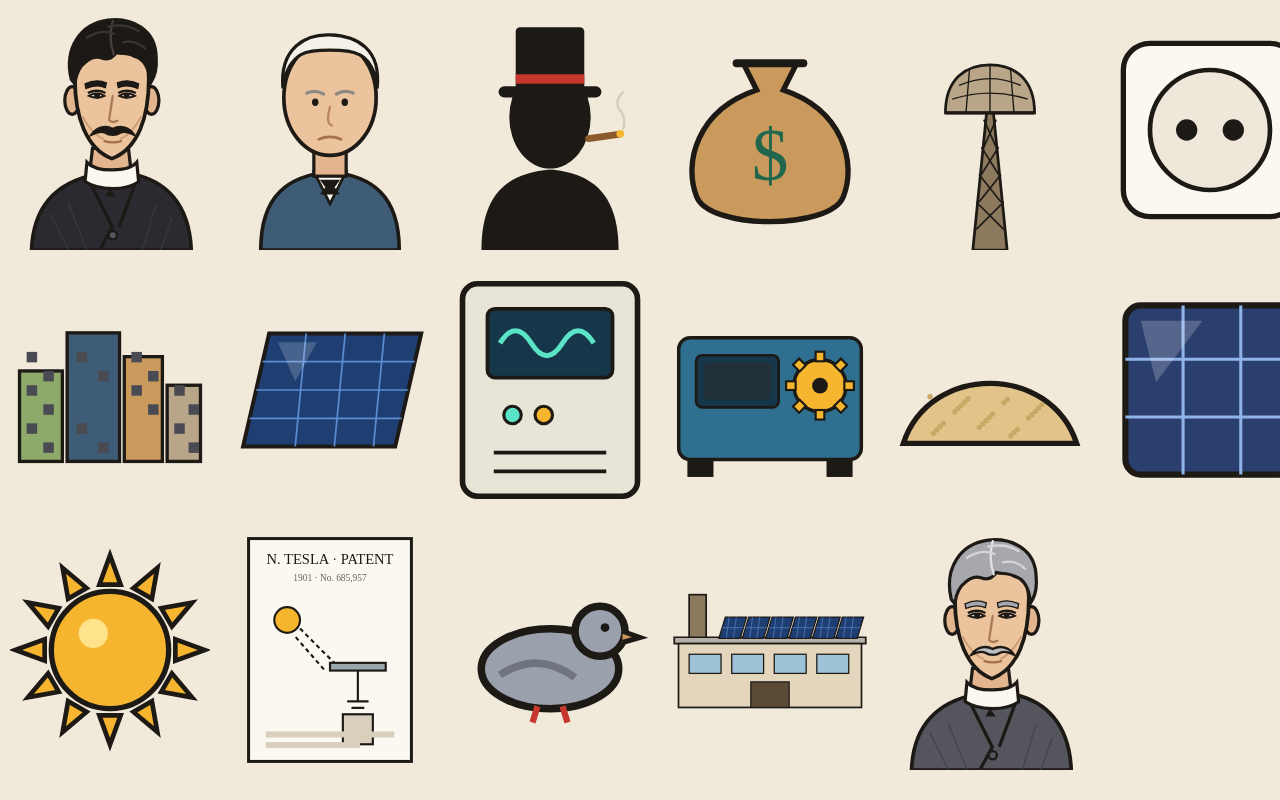
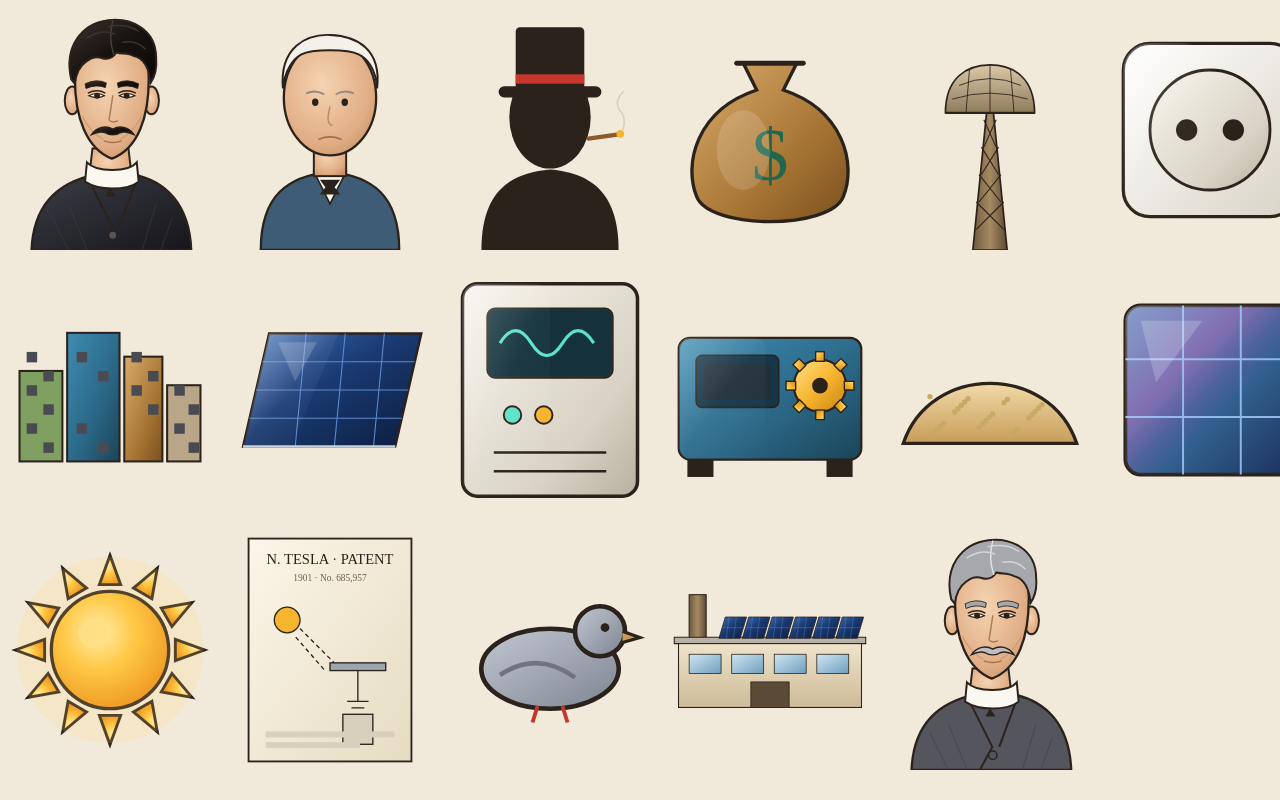
Before and after one commit to abdurahimabdunabiyev-a11y/abdurahim, a plain HTML site: page montaj_03/test_art.html in a window 1280 px wide. Shown: the top 800 px of the page. Drawn offline with Linux system fonts and the light colour scheme.

Commit message:
Montaj 03: premium ikonkalar qatlami (gradient, yaltirash, ingichka kontur)
Co-Authored-By: Claude Opus 5.5 <noreply@anthropic.com>
Claude-Session: https://claude.ai/code/session_013vWPQPfz64bLQ4PrujeEFc

```diff
--- /dev/null
+++ b/montaj_03/ikon/one.html
@@ -0,0 +1,2 @@
+<!doctype html><html><head><meta charset="utf-8"><style>html,body{margin:0;background:#fff}#w{width:900px;height:900px;display:flex;align-items:center;justify-content:center}#w svg{width:720px;height:720px;overflow:visible}</style></head><body><div id="w"></div>
+<script src="../chizmalar.js"></script><script>const k=new URLSearchParams(location.search).get('k');document.getElementById('w').innerHTML=ART[k]();</script></body></html>
--- /dev/null
+++ b/montaj_03/premium.js
@@ -0,0 +1,61 @@
+// Premium qatlam: umumiy gradientlar + chizmalarni boyitish (ART ustidan)
+(function () {
+  const defs = `<svg width="0" height="0" style="position:absolute"><defs>
+  <linearGradient id="gGlass" x1="0" y1="0" x2="1" y2="1"><stop offset="0" stop-color="#3f6fb8"/><stop offset=".45" stop-color="#1a3a72"/><stop offset="1" stop-color="#0c1d3d"/></linearGradient>
+  <linearGradient id="gAlu" x1="0" y1="0" x2="0" y2="1"><stop offset="0" stop-color="#f4f6f8"/><stop offset=".5" stop-color="#b9c0c7"/><stop offset="1" stop-color="#7d868f"/></linearGradient>
+  <linearGradient id="gMetal" x1="0" y1="0" x2="1" y2="1"><stop offset="0" stop-color="#3f8db3"/><stop offset=".6" stop-color="#2a6684"/><stop offset="1" stop-color="#1b4458"/></linearGradient>
+  <linearGradient id="gPlastic" x1="0" y1="0" x2="1" y2="1"><stop offset="0" stop-color="#ffffff"/><stop offset="1" stop-color="#d9d3c6"/></linearGradient>
+  <linearGradient id="gBox" x1="0" y1="0" x2="1" y2="1"><stop offset="0" stop-color="#f7f4ec"/><stop offset=".7" stop-color="#d8d2c4"/><stop offset="1" stop-color="#b8b0a0"/></linearGradient>
+  <radialGradient id="gSun" cx=".4" cy=".35" r=".7"><stop offset="0" stop-color="#fff3b8"/><stop offset=".45" stop-color="#ffc53d"/><stop offset="1" stop-color="#e98a12"/></radialGradient>
+  <radialGradient id="gSkin" cx=".42" cy=".38" r=".75"><stop offset="0" stop-color="#f5d3b2"/><stop offset=".7" stop-color="#e0ad84"/><stop offset="1" stop-color="#c48d63"/></radialGradient>
+  <linearGradient id="gHair" x1="0" y1="0" x2="1" y2="1"><stop offset="0" stop-color="#3b322d"/><stop offset=".5" stop-color="#16120f"/><stop offset="1" stop-color="#0a0807"/></linearGradient>
+  <linearGradient id="gSuit" x1="0" y1="0" x2="1" y2="1"><stop offset="0" stop-color="#3c3c46"/><stop offset="1" stop-color="#16161b"/></linearGradient>
+  <linearGradient id="gLeather" x1="0" y1="0" x2="1" y2="1"><stop offset="0" stop-color="#d8ab6c"/><stop offset=".6" stop-color="#a87634"/><stop offset="1" stop-color="#7a5020"/></linearGradient>
+  <linearGradient id="gWood" x1="0" y1="0" x2="1" y2="0"><stop offset="0" stop-color="#6f5a40"/><stop offset=".5" stop-color="#a68a62"/><stop offset="1" stop-color="#5c4a33"/></linearGradient>
+  <linearGradient id="gDome" x1="0" y1="0" x2="0" y2="1"><stop offset="0" stop-color="#d9c8a8"/><stop offset="1" stop-color="#8f7b5c"/></linearGradient>
+  <linearGradient id="gWafer" x1="0" y1="0" x2="1" y2="1"><stop offset="0" stop-color="#4b6fb0"/><stop offset=".35" stop-color="#6f5aa8"/><stop offset=".6" stop-color="#2a5a8a"/><stop offset="1" stop-color="#1b2f5c"/></linearGradient>
+  <linearGradient id="gSand" x1="0" y1="0" x2="0" y2="1"><stop offset="0" stop-color="#f1d9a6"/><stop offset="1" stop-color="#c79d5a"/></linearGradient>
+  <radialGradient id="gBulb" cx=".45" cy=".4" r=".6"><stop offset="0" stop-color="#ffffff" stop-opacity=".95"/><stop offset="1" stop-color="#e7e2d6" stop-opacity=".85"/></radialGradient>
+  <linearGradient id="gPaper" x1="0" y1="0" x2="1" y2="1"><stop offset="0" stop-color="#fbf6e8"/><stop offset="1" stop-color="#e6dcc3"/></linearGradient>
+  <linearGradient id="gWall" x1="0" y1="0" x2="0" y2="1"><stop offset="0" stop-color="#efe3cb"/><stop offset="1" stop-color="#cdbb98"/></linearGradient>
+  <linearGradient id="gWin" x1="0" y1="0" x2="1" y2="1"><stop offset="0" stop-color="#cfe6f2"/><stop offset="1" stop-color="#6f9fbd"/></linearGradient>
+  <linearGradient id="gRed" x1="0" y1="0" x2="1" y2="1"><stop offset="0" stop-color="#e05a45"/><stop offset="1" stop-color="#9c2a1f"/></linearGradient>
+  <linearGradient id="gPigeon" x1="0" y1="0" x2="1" y2="1"><stop offset="0" stop-color="#c3c8d2"/><stop offset="1" stop-color="#7d8592"/></linearGradient>
+  <linearGradient id="gGold" x1="0" y1="0" x2="1" y2="1"><stop offset="0" stop-color="#ffe08a"/><stop offset=".5" stop-color="#f6b52f"/><stop offset="1" stop-color="#c98612"/></linearGradient>
+  <linearGradient id="gShine" x1="0" y1="0" x2="1" y2="1"><stop offset="0" stop-color="#fff" stop-opacity=".55"/><stop offset=".5" stop-color="#fff" stop-opacity=".08"/><stop offset="1" stop-color="#fff" stop-opacity="0"/></linearGradient>
+  </defs></svg>`;
+  document.addEventListener('DOMContentLoaded', () => document.body.insertAdjacentHTML('afterbegin', defs));
+  if (document.body) document.body.insertAdjacentHTML('afterbegin', defs);
+  // rang -> gradient almashtirish xaritasi (har chizma uchun)
+  const MAP = {
+    panel: [['#1F3F73', 'url(#gGlass)']], wafer: [['#2a3f6e', 'url(#gWafer)']], sun: [['#F6B52F', 'url(#gSun)']],
+    inverter: [['#E8E4D8', 'url(#gBox)'], ['#16374a', '#0e2230']], stanok: [['#2F6F8F', 'url(#gMetal)'], ['#F6B52F', 'url(#gGold)']],
+    rozetka: [['#FBF8F1', 'url(#gPlastic)'], ['#efe8da', 'url(#gBox)']], bag: [['#C99A5B', 'url(#gLeather)']],
+    tower: [['#8d7a5e', 'url(#gWood)'], ['#B9A587', 'url(#gDome)']], sand: [['#E2C48A', 'url(#gSand)']], bulb: [['#efe8da', 'url(#gBulb)'], ['#9aa7ad', 'url(#gAlu)']],
+    patent: [['#FBF8F1', 'url(#gPaper)']], pigeon: [['#9aa1ad', 'url(#gPigeon)']],
+    factory: [['#E4D6BC', 'url(#gWall)'], ['#9FC3D6', 'url(#gWin)'], ['#1F3F73', 'url(#gGlass)'], ['#8d7a5e', 'url(#gWood)']],
+    house: [['#C8372D', 'url(#gRed)'], ['#C99A5B', 'url(#gLeather)']], city: [['#3E5C76', 'url(#gMetal)'], ['#C99A5B', 'url(#gLeather)'], ['#8DAA6B', '#7fa060']],
+    tesla: [['#EBC39C', 'url(#gSkin)'], ['#E3B58E', 'url(#gSkin)'], ['#2a2a30', 'url(#gSuit)'], ['#1c1816', 'url(#gHair)']],
+    edison: [['#EBC39C', 'url(#gSkin)'], ['#E3B58E', 'url(#gSkin)']],
+  };
+  // qo'shimcha yaltirash qatlami (shisha / metall / qog'oz)
+  const SHINE = {
+    panel: '<path d="M90 30 L250 30 L140 290 L30 290 Z" fill="url(#gShine)" opacity=".7"/><path d="M30 290 L380 290" stroke="#c9d2db" stroke-width="10"/>',
+    wafer: '<rect x="20" y="20" width="220" height="220" rx="20" fill="url(#gShine)" opacity=".6"/>',
+    inverter: '<rect x="20" y="20" width="140" height="340" rx="24" fill="url(#gShine)" opacity=".5"/><rect x="60" y="60" width="200" height="110" rx="12" fill="#5BE3C8" opacity=".08"/>',
+    stanok: '<rect x="20" y="80" width="200" height="280" rx="26" fill="url(#gShine)" opacity=".45"/>',
+    bulb: '<ellipse cx="72" cy="78" rx="18" ry="34" fill="#fff" opacity=".7" transform="rotate(20 72 78)"/>',
+    sun: '<circle cx="150" cy="150" r="140" fill="#ffd36b" opacity=".18"/>',
+    rozetka: '<rect x="20" y="20" width="130" height="260" rx="40" fill="url(#gShine)" opacity=".6"/>',
+    bag: '<ellipse cx="110" cy="190" rx="40" ry="60" fill="#fff" opacity=".15"/>',
+  };
+  const raw = window.ART;
+  const scaleStroke = s => s.replace(/stroke-width="([\d.]+)"/g, (m, w) => `stroke-width="${(+w * 0.62).toFixed(1)}"`).replace(/#1d1a16/g, '#2b221b');
+  window.ART = {};
+  Object.keys(raw).forEach(k => window.ART[k] = (...a) => {
+    let s = raw[k](...a);
+    (MAP[k] || []).forEach(([c, g]) => { s = s.split(`fill="${c}"`).join(`fill="${g}"`); });
+    if (SHINE[k]) s = s.replace(/<\/svg>\s*$/, SHINE[k] + '</svg>');
+    return scaleStroke(s);
+  });
+})();
--- a/montaj_03/test_art.html
+++ b/montaj_03/test_art.html
@@ -1,5 +1,5 @@
 <!doctype html><html><head><meta charset="utf-8"><style>body{margin:0;background:#F1EADB;display:flex;flex-wrap:wrap;width:1600px}div{width:200px;height:240px;padding:10px}div svg{width:100%;height:100%}</style></head><body>
-<script src="chizmalar.js"></script><script>
+<script src="chizmalar.js"></script><script src="premium.js"></script><script>
 for (const [k,f] of Object.entries(ART)) document.body.insertAdjacentHTML('beforeend', `<div>${f()}</div>`);
 document.body.insertAdjacentHTML('beforeend', `<div>${ART.tesla(true)}</div>`);
 </script></body></html>
```
Also changed, not shown: montaj_03/kompozitsiya.html (+1 -1 lines), 1 other file.
